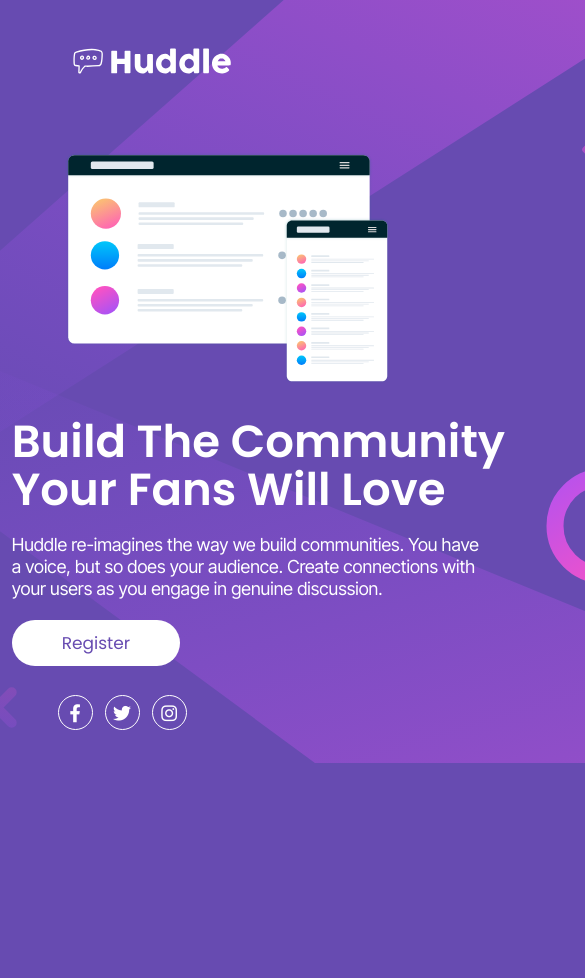
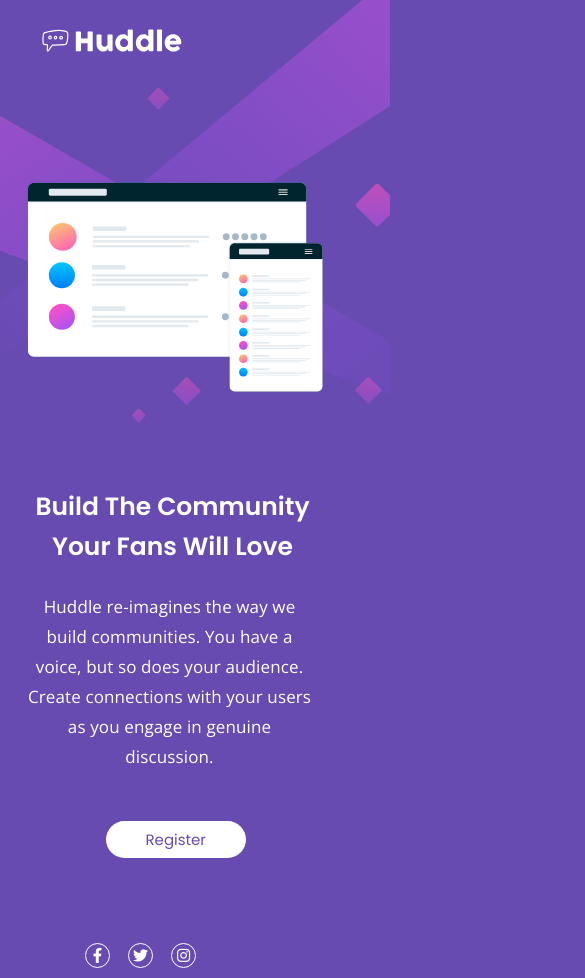
Before and after one commit to Larissadev10/quest-html-e-css-avancado, a plain HTML site: page index.html in a window 390 px wide. Shown: the whole page, 585 px wide, since content can reach past the window. Before the commit the page ends 844 px from the top, so only its background shows below. Drawn offline with nearby package versions, Linux system fonts and the light colour scheme; a web font is replaced by a local one.

Commit message:
Revisão

```diff
--- a/index.html
+++ b/index.html
@@ -10,6 +10,7 @@
     <link rel="stylesheet" href="src/css/reset.css">
     <link rel="stylesheet" href="src/css/variables.css">
     <link rel="stylesheet" href="src/css/style.css">
+    <link rel="stylesheet" href="src/css/responsiva.css">
 
     <link rel="preconnect" href="https://fonts.googleapis.com">
     <link rel="preconnect" href="https://fonts.gstatic.com" crossorigin>
@@ -17,7 +18,7 @@
 
     <link rel="preconnect" href="https://fonts.googleapis.com">
     <link rel="preconnect" href="https://fonts.gstatic.com" crossorigin>
-    <link href="https://fonts.googleapis.com/css2?family=Explora&family=Inter+Tight:wght@300;400;500;700;800&family=Kumbh+Sans:wght@400;700&family=Manrope:wght@800&family=Noto+Sans:wght@300;400;700;800&family=Poppins:wght@300;400;500;600;700;800;900&family=Public+Sans:wght@300;400;700&family=Roboto:wght@100;400;500;700;900&display=swap" rel="stylesheet">
+    <link href="https://fonts.googleapis.com/css2?family=Explora&family=Inter+Tight:wght@300;400;500;700;800&family=Kumbh+Sans:wght@400;700&family=Manrope:wght@800&family=Noto+Sans:wght@300;400;700;800&family=Open+Sans:wght@300;400;500&family=Poppins:wght@300;400;500;600;700;800;900&family=Public+Sans:wght@300;400;700&family=Roboto:wght@100;400;500;700;900&display=swap" rel="stylesheet">
 
     <link rel="stylesheet" href="src/fontawesome-/css/all.min.css">
 </head>
--- a/src/css/reset.css
+++ b/src/css/reset.css
@@ -12,9 +12,7 @@ a {
     color: black;
 }
 
-img {
-    max-width: 100%;
-}
+
 
 ul {
     list-style: none;
--- a/src/css/responsiva.css
+++ b/src/css/responsiva.css
@@ -1,85 +1,170 @@
-@media (max-width:375px) {
+@media (max-width:733px) {
     body {
-        background: url(../img/bg-mobile.svg) no-repeat;
-    background-color: #674bb1;
-
+        background: url(../img/bg-desktop.svg);
+        background-color: #674bb1;
     }
 
     main .header {
-        padding: 30px ;
+        padding: 20px ;
+        padding-left: 35px;
     }
 
     main .header .logo img {
-        width: 130px;
-    }
-}
-
-@media (max-width:885px) {
-    main .information {
-        display: flex;
-       flex-direction: column;
+        width: 25rem;
     }
 
-    main .footer {
-        display: flex;
-        margin: 10% 25%;
-
-    }
-}
-
-@media (max-width:375px) {
     main .information {
         display: flex;
         flex-direction: column;
 
     }
 
-   main  .information .image {
-        width: 300px;
-        margin-left: 30px;
-        margin-top: 30px;
+
+
+   main .information .image img{
+        width: 60.4rem;
+        padding-top: 12px;
+        margin-left: -15px;
 
     }
 
     main .information .about {
-        max-width: 375px;
+        width: 620px;
     }
 
     main .information .about h1 {
-        margin-top: 20px;
-       font-size: 27px;
+
+        margin-top: 50px;
+       font-size: 47px;
 
        text-align: center;
-       line-height: 40px;
+       line-height: 70px;
     }
 
     main .information .about p {
-           margin-top: 10px;
-          max-width: 350px;
+           margin-top: 25px;
+           width: 570px;
            text-align: center;
-           font-size: 15px;
+           font-size:32px;
+           line-height: 48px;
+
+           font-weight: 400;
     }
 
     .information .about  a {
-     padding: 10px 70px;
-     margin-left: 25%;
-     font-size: 13px;
+     margin-top: 29px;
+     padding: 21px 150px;
+     margin-left: 15%;
+     font-size: 25px;
+
     }
-}
 
-@media (max-width:375px) {
+
+
     main .footer {
         display: flex;
-        padding-right: 20px;
-        font-size: 10px;
-        margin-top: 70px;
+        padding-right: 259px;
+        font-size: 28px;
+        margin-top: 100px;
 
     }
 
     main .footer a {
 
-        width: 30px;
-        height: 30px;
+        width: 56px;
+        height: 55px;
+
+    }
+}
+
+@media (max-width:425px) {
+    body {
+        background: url(../img/bg-mobile.svg)  no-repeat;
+        background-color: #674bb1;
+        background-size: 425px;
+
+    }
+
+    main .header {
+        padding: 22px ;
+        padding-left: 35px;
+    }
+
+    main .header .logo img {
+        width: 15rem;
+    }
+
+    main .information {
+        display: flex;
+        flex-direction: column;
+
+    }
+
+
+
+   main .information .image img{
+        width: 30rem;
+        padding-top: 10px;
+        margin-left: -27px;
+
+    }
+
+    main .information .about {
+        width: 340px;
+        padding-left: 5px;
+
+    }
+
+    main .information .about h1 {
+       margin-top: 50px;
+       font-size: 25px;
+       text-align: center;
+       line-height: 40px;
+
+    }
+
+    main .information .about p {
+           margin-top: 25px;
+           width: 310px;
+           text-align: center;
+           font-size: 17px;
+           line-height: 30px;
+           padding-left: 19px;
+           font-weight: 400;
+    }
+
+    .information .about  a {
+     margin-top: 29px;
+     padding: 7px 40px;
+     margin-left: 30%;
+     font-size: 15px;
+
+    }
+
+
+
+    main .footer {
+        display: flex;
+        padding-right: 185px;
+        font-size: 15px;
+        margin-top: 60px;
+
+    }
+
+    main .footer a {
+
+        width: 25px;
+        height: 25px;
+
+    }
+}
+
+@media (max-width: 375px) {
+    main .footer {
+        display: flex;
+        padding-right: 90px;
+        font-size: 15px;
+        margin-top: 50px;
 
     }
 
--- a/src/css/style.css
+++ b/src/css/style.css
@@ -5,9 +5,10 @@ html {
    }
 
 body {
-    background: url(../img/bg-desktop.svg) no-repeat;
-   background-position-y: -37px ;
-    background-position-x: -100px;
+    background: url(../img/bg-desktop.svg) center center no-repeat;
+    background-position-x: -2rem;
+
+
 
     background-color: #674bb1;
 
@@ -28,32 +29,18 @@ main {
 
 main .header {
     grid-area: header;
-    padding: 40px 65px;
+    padding: 25px 52px;
     padding-bottom: 0;
 
 
 }
 
 main .header .logo img{
-    width: 17rem;
+    width: 21rem;
 
 }
 
-@media (max-width:375px) {
-    body {
-        background: url(../img/bg-mobile.svg) no-repeat;
-    background-color: #674bb1;
 
-    }
-
-    main .header {
-        padding: 30px ;
-    }
-
-    main .header .logo img {
-        width: 130px;
-    }
-}
 
 
 main .information {
@@ -64,15 +51,15 @@ main .information {
 }
 
 main .information .image {
-       margin-top: 65px;
-      margin-left: 65px;
-       max-width: 610px;
+       margin-top: 84px;
+      margin-left: 52px;
+       max-width: 720px;
        padding: 0 auto;
 }
 
 main .information .about {
-    padding-top:  7.5%;
-    padding-left: 3%;
+    padding-top:  9.6%;
+    padding-left: 5.5rem;
     display: flex;
     flex-direction: column;
     align-content: center;
@@ -82,28 +69,30 @@ main .information .about {
 }
 
 main .information .about h1 {
-    line-height: 48px;
-    font-size: 4.5rem;
+    line-height: 58px;
+    font-size: 4rem;
     font-weight: 600;
     color: #fff;
+
 
 
 }
 
 main .information .about p{
-    font-family: 'Inter Tight';
+    font-family: 'open sans';
     margin: 20px 0px;
-    width: 470px;
-    line-height: 22px;
+    width: 490px;
+    line-height: 28px;
     font-size: 1.8rem;
-    font-weight: 400;
+    font-weight: 500;
     color: #fff;
+    letter-spacing:0.12px;
 }
 
 .information .about  a {
     color: #674bb1;
     align-self: flex-start;
-    padding: 10px 50px;
+    padding: 16px 65px;
     font-weight: 400;
     font-size: 17px;
     background-color: #fff;
@@ -117,67 +106,14 @@ main .information .about p{
     box-shadow: 3px 3px 10px  rgb(58, 58, 58);
 }
 
-@media (max-width:885px) {
-    main .information {
-        display: flex;
-       flex-direction: column;
-    }
 
-    main .footer {
-        display: flex;
-        margin: 10% 25%;
-
-    }
-}
-
-@media (max-width:375px) {
-    main .information {
-        display: flex;
-        flex-direction: column;
-
-    }
-
-   main  .information .image {
-        width: 280px;
-        margin-left: 30px;
-        margin-top: 30px;
-
-    }
-
-    main .information .about {
-        max-width: 320px;
-    }
-
-    main .information .about h1 {
-        margin-top: 20px;
-       font-size: 25px;
-
-       text-align: center;
-       line-height: 40px;
-    }
-
-    main .information .about p {
-           margin-top: 10px;
-          max-width: 300px;
-           text-align: center;
-           font-size: 15px;
-    }
-
-    .information .about  a {
-     padding: 10px 70px;
-     margin-left: 20%;
-     font-size: 13px;
-    }
-}
 
 main .footer {
-
-    padding-right: 100px;
+    grid-area: footer;
     font-size: 18px;
-    grid-area: footer;
     display: flex;
     justify-self: flex-end;
-
+    padding: 10px;
 
 }
 
@@ -185,15 +121,15 @@ main .footer a {
     display: flex;
     justify-content: center;
     align-items: center;
-    width: 35px;
-    height: 35px;
+    width: 40px;
+    height: 40px;
     border-radius: 40px;
     border: 1px solid;
     border-color: #fff;
     background-color:#674bb1;
     color: #fff;
-    margin: 0px 6px;
-    margin-top: -10px;
+    margin: 0px 9px;
+    margin-top: 15px;
 
 }
 
@@ -201,21 +137,3 @@ main .footer a:hover {
     color: #e980e7;
     border-color: #e980e7;
 }
-
-@media (max-width:375px) {
-    main .footer {
-        display: flex;
-        padding-right: 8px;
-        font-size: 10px;
-        margin-top: 70px;
-
-    }
-
-    main .footer a {
-
-        width: 30px;
-        height: 30px;
-
-    }
-
-}
```
